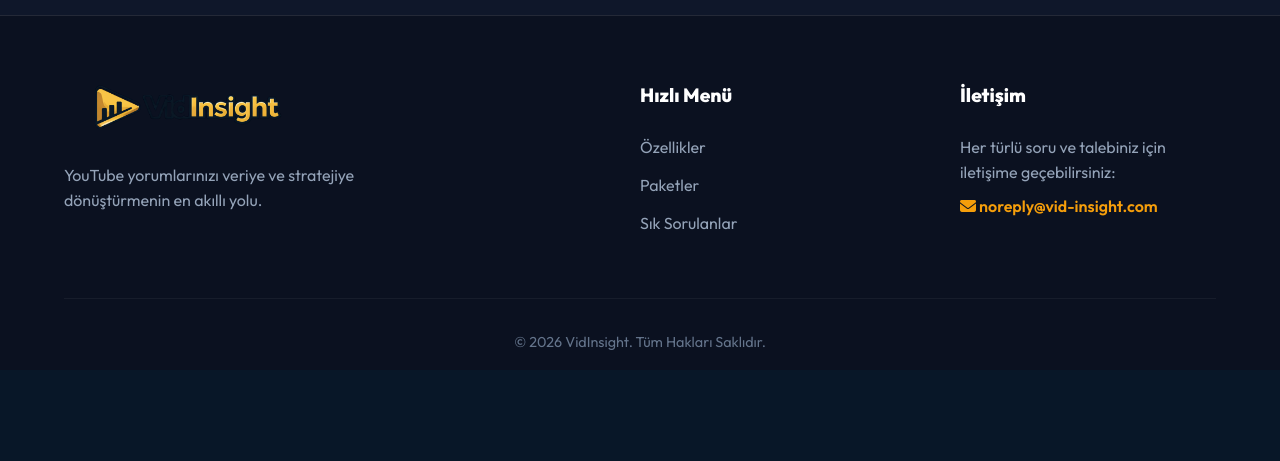
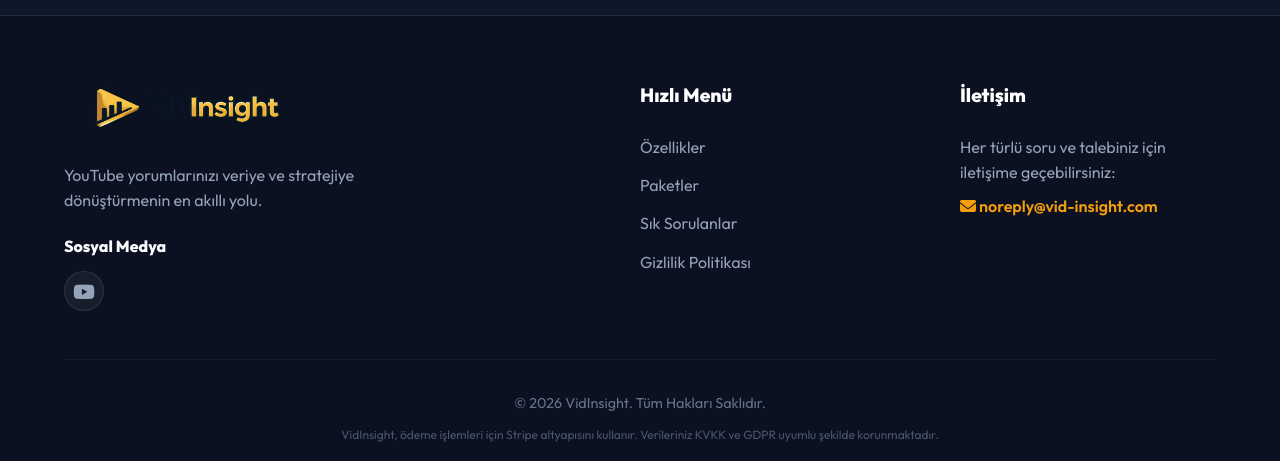
Before and after one commit to fatnarman-debug/youtube-analiz, a FastAPI app: page / in a window 1280 px wide. Shown: the part 4134-4595 px from the top of the page. Before the commit the page ends 4484 px from the top, so only its background shows below. Run offline with FastAPI, Linux system fonts and the light colour scheme.

Commit message:
feat: Add privacy policy page, social media links and KVKK/GDPR compliance note to footer

```diff
--- a/locales/en.json
+++ b/locales/en.json
@@ -217,5 +217,10 @@
   "faq_a14": "The Agency package operates under a single account; however, you can analyze videos from multiple clients through this account.",
 
   "faq_q15": "Can I get an invoice/receipt?",
-  "faq_a15": "Since payments are processed through the Stripe infrastructure, an invoice/receipt is automatically sent to your email."
+  "faq_a15": "Since payments are processed through the Stripe infrastructure, an invoice/receipt is automatically sent to your email.",
+  "footer_privacy": "Privacy Policy",
+  "footer_social_title": "Social Media",
+  "footer_kvkk_note": "VidInsight uses Stripe for payment processing. Your data is protected in compliance with KVKK and GDPR.",
+  "privacy_title": "Privacy Policy and Terms of Use",
+  "privacy_last_updated": "Last Updated: April 5, 2026"
 }
--- a/locales/tr.json
+++ b/locales/tr.json
@@ -217,5 +217,10 @@
   "faq_a14": "Agency paketi tek hesap üzerinden çalışır; ancak birden fazla müşterinizin videolarını bu hesap üzerinden analiz ettirebilirsiniz.",
 
   "faq_q15": "Fatura/makbuz alabilir miyim?",
-  "faq_a15": "Stripe altyapısı üzerinden ödeme yapıldığı için otomatik olarak fatura/makbuz e-postanıza iletilir."
+  "faq_a15": "Stripe altyapısı üzerinden ödeme yapıldığı için otomatik olarak fatura/makbuz e-postanıza iletilir.",
+  "footer_privacy": "Gizlilik Politikası",
+  "footer_social_title": "Sosyal Medya",
+  "footer_kvkk_note": "VidInsight, ödeme işlemleri için Stripe altyapısını kullanır. Verileriniz KVKK ve GDPR uyumlu şekilde korunmaktadır.",
+  "privacy_title": "Gizlilik Politikası ve Kullanım Şartları",
+  "privacy_last_updated": "Son Güncelleme: 11 Nisan 2026"
 }
--- a/main.py
+++ b/main.py
@@ -337,6 +337,10 @@ async def home(request: Request, db: Session = Depends(get_db)):
         name="index.html",
         context={"user": user}
     )
+
+@app.get("/gizlilik-politikasi", response_class=HTMLResponse)
+async def privacy_policy(request: Request):
+    return templates.TemplateResponse(request=request, name="privacy.html", context={})
 
 @app.get("/giris", response_class=HTMLResponse)
 async def user_login_get(request: Request, error: str = None, success: bool = False):
--- a/static/css/style.css
+++ b/static/css/style.css
@@ -451,6 +451,33 @@ footer {
 .footer-links a:hover { color: var(--accent); }
 .footer-contact p { color: var(--text-muted); }
 
+/* Social Icons */
+.social-icons {
+    display: flex;
+    gap: 15px;
+}
+.social-link {
+    width: 40px;
+    height: 40px;
+    border-radius: 50%;
+    background: rgba(255,255,255,0.05);
+    display: flex;
+    align-items: center;
+    justify-content: center;
+    border: 1px solid var(--glass-border);
+    transition: all 0.3s ease;
+    color: var(--text-muted);
+}
+.social-link:hover {
+    transform: translateY(-3px);
+    border-color: var(--accent);
+    color: var(--accent);
+    background: rgba(245, 158, 11, 0.1);
+}
+.social-link i {
+    font-size: 1.2rem;
+}
+
 .footer-bottom {
     text-align: center;
     padding-top: 2rem;
--- a/templates/index.html
+++ b/templates/index.html
@@ -237,6 +237,15 @@
             <div class="footer-brand">
                 <img src="/static/img/logo.png" alt="VidInsight Logo" width="150" style="margin-bottom: 20px;">
                 <p>{{ t(request, 'footer_desc') }}</p>
+
+                <div class="footer-social" style="margin-top: 20px;">
+                    <h4 style="font-size: 1rem; margin-bottom: 12px;">{{ t(request, 'footer_social_title') }}</h4>
+                    <div class="social-icons">
+                        <a href="https://www.youtube.com/@vid-insight" target="_blank" class="social-link yt" title="YouTube">
+                            <i class="fa-brands fa-youtube"></i>
+                        </a>
+                    </div>
+                </div>
             </div>
             <div class="footer-links">
                 <h4>{{ t(request, 'footer_menu_title') }}</h4>
@@ -244,6 +253,7 @@
                     <li><a href="#ozellikler">{{ t(request, 'nav_features') }}</a></li>
                     <li><a href="#fiyatlandirma">{{ t(request, 'footer_pkg_link') }}</a></li>
                     <li><a href="#sss">{{ t(request, 'nav_faq') }}</a></li>
+                    <li><a href="/gizlilik-politikasi">{{ t(request, 'footer_privacy') }}</a></li>
                 </ul>
             </div>
             <div class="footer-contact">
@@ -256,6 +266,9 @@
         </div>
         <div class="footer-bottom">
             <p>&copy; 2026 VidInsight. {{ t(request, 'footer_rights') }}</p>
+            <p style="font-size: 0.75rem; opacity: 0.7; margin-top: 10px; max-width: 800px; margin-left: auto; margin-right: auto;">
+                {{ t(request, 'footer_kvkk_note') }}
+            </p>
         </div>
     </footer>
 
```
Also changed, not shown: templates/privacy.html (added, +131 -0 lines).
